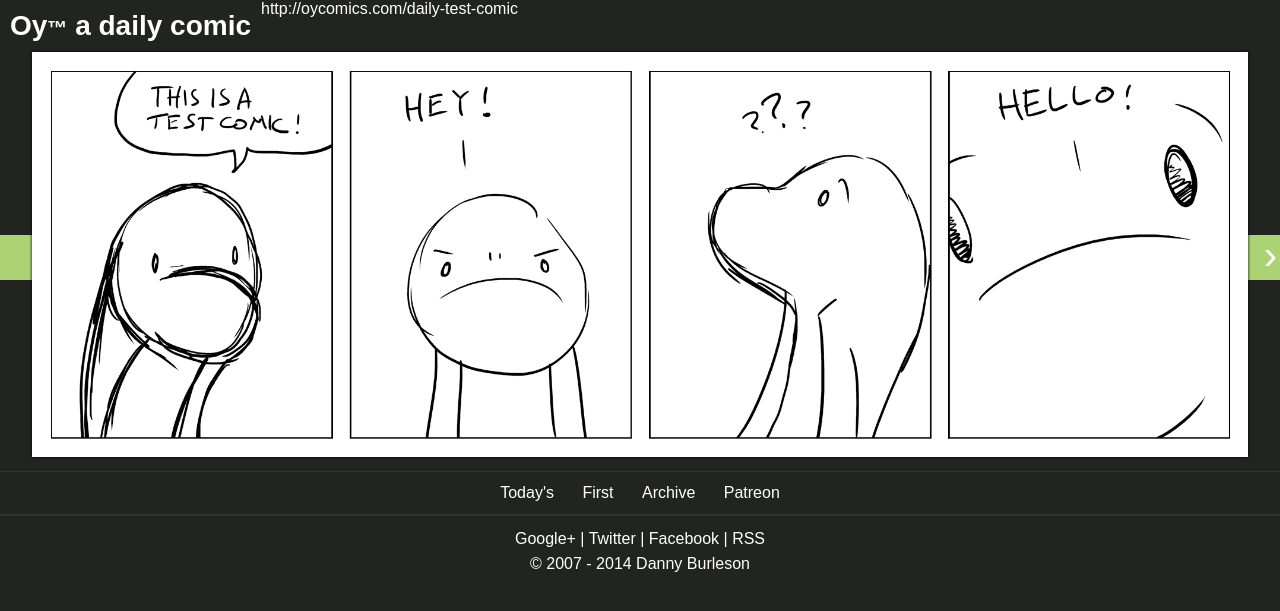
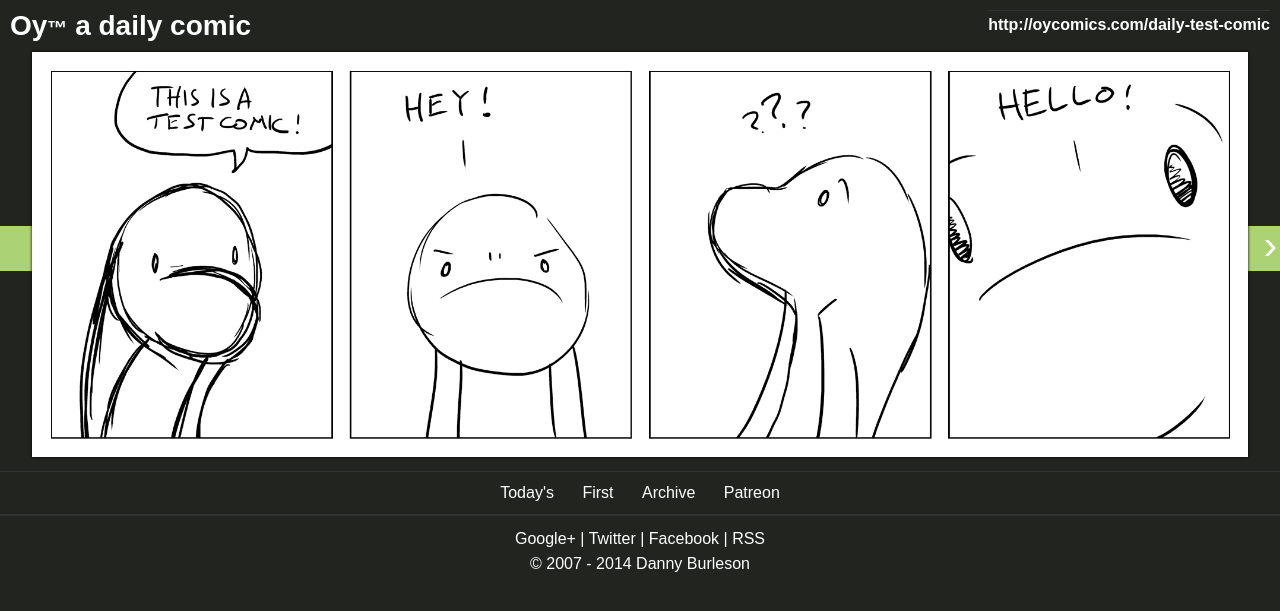
Before and after one commit to oycomics/oycomics.github.io, a Jekyll site: the page built from _posts/2014-03-20-daily-test-comic.md, in a window 1280 px wide. Shown: the top 611 px of the page. Built offline with Jekyll 4.4.1, drawn with Linux system fonts in a browser that asks for light colours; Markdown is read by kramdown in place of the engine named in the settings.

Commit message:
Update copy_paste_share.html

```diff
--- a/_includes/copy_paste_share.html
+++ b/_includes/copy_paste_share.html
@@ -1,3 +1 @@
-<div class="copy_paste_share_url copy_paste_share_comics">
-<a href="{{ site.url }}{{ page.url }}">{{ site.url }}{{ page.url }}</a>
-</div>
+<a  class="copy_paste_share" href="{{ site.url }}{{ page.url }}">{{ site.url }}{{ page.url }}</a>
```
